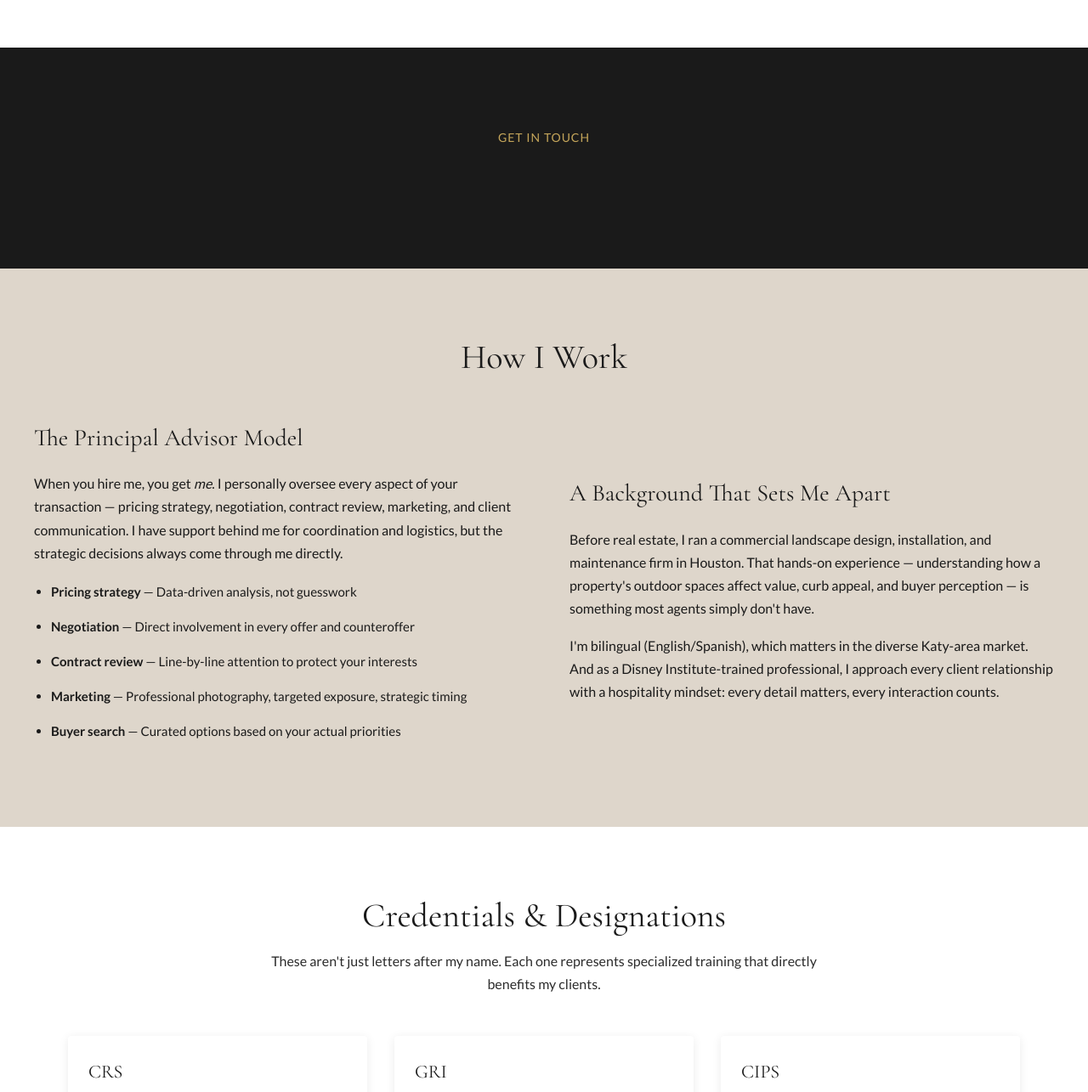
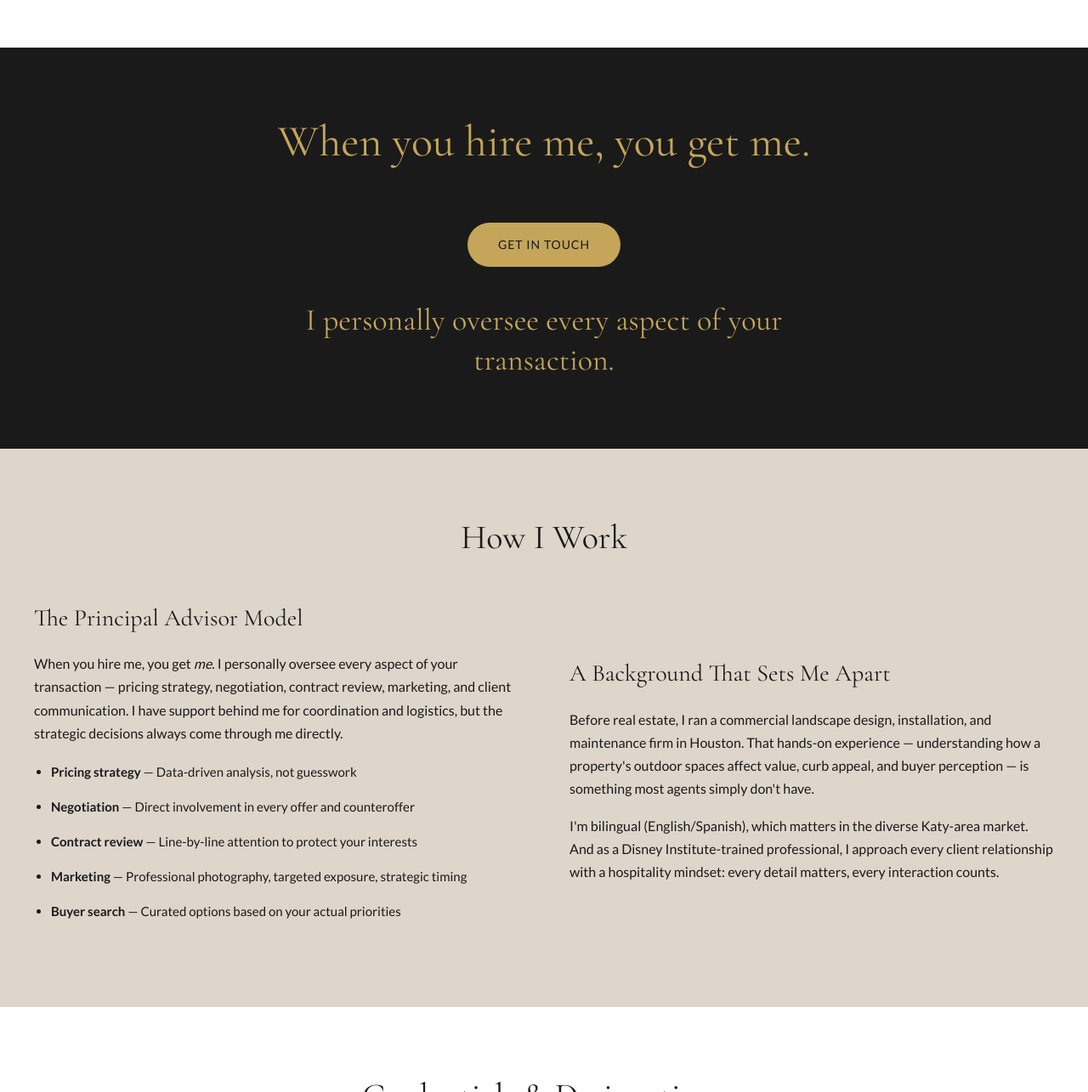
Before and after one commit to TravisBHolden/christaburgess-site, a Jekyll site: the page built from about.html, in a window 1280 px wide and 1400 px high, scrolled down 653 px, cut to the strip 115-1400 px from the top of the window. Shown: the whole strip at 85% size. Built offline with Jekyll 4.4.1, drawn with Linux system fonts in a browser that asks for light colours.

Commit message:
About CTA: gold serif quote above, filled gold pill button, subtext below — matches Squarespace layout

```diff
--- a/about.html
+++ b/about.html
@@ -23,7 +23,9 @@ description: Meet Christa Burgess — Broker Associate, RE/MAX Cinco Ranch. 26 y
 <!-- GET IN TOUCH CTA -->
 <div class="section-dark text-center">
   <div class="inner">
-    <a href="/contact.html" class="btn btn-gold-outline">Get In Touch</a>
+    <p class="cta-statement">When you hire me, you get me.</p>
+    <a href="/contact.html" class="btn btn-gold-filled">Get In Touch</a>
+    <p class="cta-sub">I personally oversee every aspect of your transaction.</p>
   </div>
 </div>
 
--- a/assets/css/style.css
+++ b/assets/css/style.css
@@ -138,6 +138,48 @@ nav a.active { color: var(--text-white); text-decoration: underline; text-underl
 .btn-gold-outline:hover {
   background: var(--accent-gold);
   color: var(--bg-dark);
+}
+.btn-gold-filled {
+  display: inline-block;
+  padding: 14px 48px;
+  font-family: var(--font-body);
+  font-size: 13px;
+  font-weight: 400;
+  letter-spacing: 2px;
+  text-transform: uppercase;
+  color: var(--bg-dark);
+  background: var(--accent-gold);
+  border: 1.5px solid var(--accent-gold);
+  text-decoration: none;
+  border-radius: 40px;
+  margin: 32px 0;
+  transition: background 0.2s, color 0.2s;
+}
+.btn-gold-filled:hover {
+  background: #b3943f;
+  border-color: #b3943f;
+}
+.cta-statement {
+  font-family: var(--font-heading);
+  font-size: 52px;
+  font-weight: 400;
+  color: var(--accent-gold);
+  line-height: 1.2;
+  margin-bottom: 32px;
+  max-width: 700px;
+  margin-left: auto;
+  margin-right: auto;
+}
+.cta-sub {
+  font-family: var(--font-heading);
+  font-size: 36px;
+  font-weight: 400;
+  color: var(--accent-gold);
+  line-height: 1.3;
+  margin-top: 8px;
+  max-width: 700px;
+  margin-left: auto;
+  margin-right: auto;
 }
 .hero-headline h1 {
   font-family: var(--font-heading);
```
